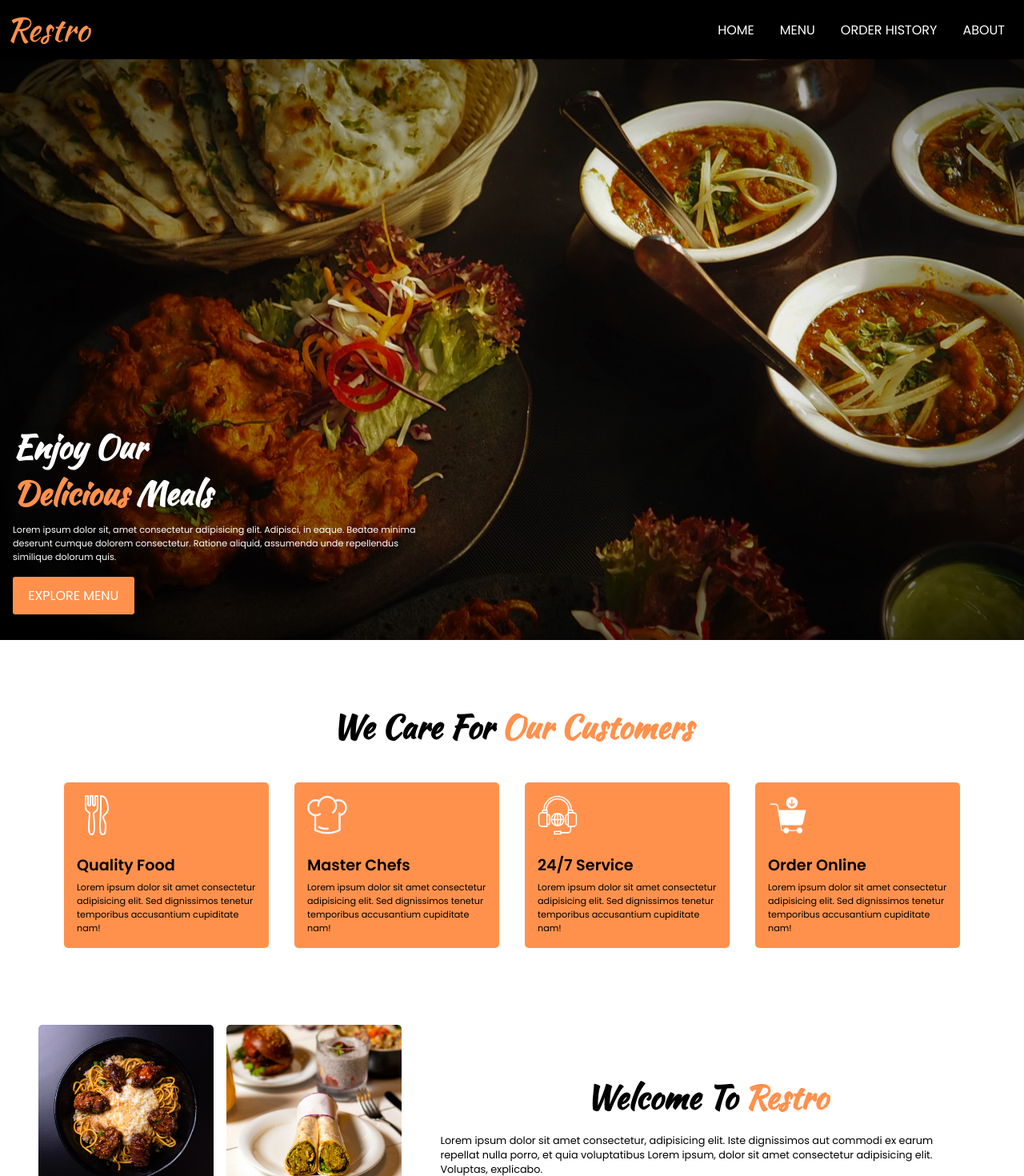
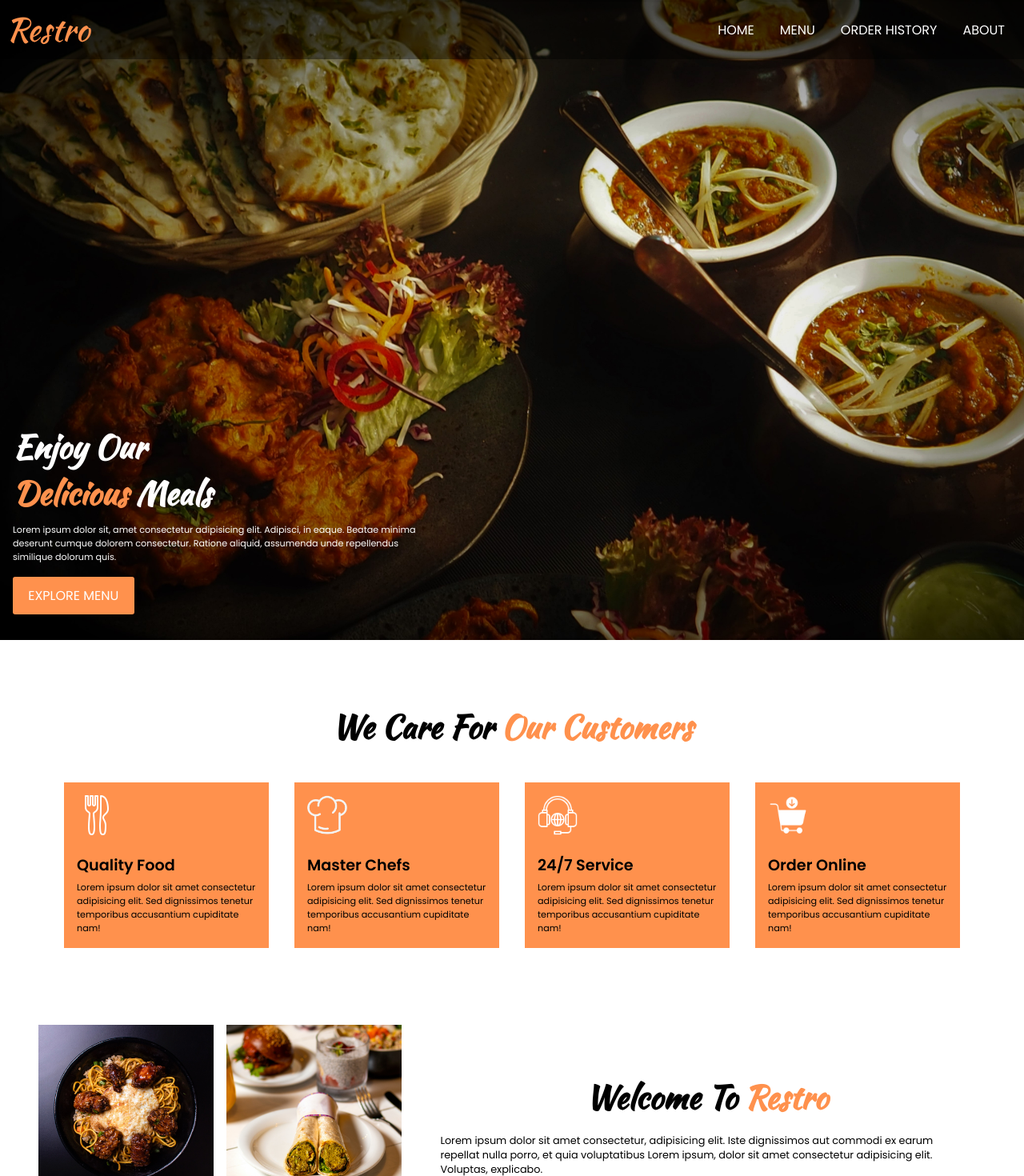
Before and after one commit to Abhijeet-Gautam5702/restaurant-website, a React (Vite) app: page / in a window 1280 px wide. Shown: the top 1470 px of the page at 80% size. Built offline with nearby package versions, Linux system fonts and the light colour scheme.

Commit message:
minor updates in UI

```diff
--- a/src/components/Footer/Footer.jsx
+++ b/src/components/Footer/Footer.jsx
@@ -41,7 +41,7 @@ export default function Footer() {
           Abhijeet Gautam
         </a>
 
-        <a target="_blank" href="https://github.com/Abhijeet-Gautam5702">
+        <a target="_blank" href="https://github.com/Abhijeet-Gautam5702/restaurant-website">
           <FaGithub />
         </a>
         <a target="_blank" href="https://twitter.com/abhijeet_gautam">
--- a/src/components/Navbar/Navbar.jsx
+++ b/src/components/Navbar/Navbar.jsx
@@ -1,4 +1,4 @@
-import React, { useState } from "react";
+import React, { useState, useEffect } from "react";
 import "./Navbar.scss";
 import { GiHamburgerMenu } from "react-icons/gi";
 import { motion } from "framer-motion";
@@ -25,11 +25,26 @@ const toggleMenuAnimation = {
 };
 
 export default function Navbar() {
+  const [navBGColor, setNavBGColor] = useState("rgba(0,0,0,0.4)");
   const [isOpen, setIsOpen] = useState(false);
+
+  useEffect(() => {
+    function changeNavBGColor() {
+      if (window.scrollY > window.innerHeight) {
+        setNavBGColor("black");
+      } else {
+        setNavBGColor("rgba(0,0,0,0.4)");
+      }
+    }
+
+    window.addEventListener("scroll", changeNavBGColor);
+
+    return () => window.removeEventListener("scroll", changeNavBGColor);
+  });
 
   return (
     <>
-      <nav>
+      <nav style={{ backgroundColor: navBGColor }}>
         {/* Navbar for large devices */}
         <div className="navbar">
           <div className="navbar__logo head-text">
--- a/src/components/Navbar/Navbar.scss
+++ b/src/components/Navbar/Navbar.scss
@@ -10,7 +10,7 @@ nav {
   width: 100%;
 
   // background: rgba(0, 0, 0, 0.4);
-  background-color: black;
+  // background-color: black;
   @media screen and (max-width: 450px) {
     background-color: black;
   }
--- a/src/components/ServiceCard/ServiceCard.jsx
+++ b/src/components/ServiceCard/ServiceCard.jsx
@@ -5,15 +5,15 @@ import { motion } from "framer-motion";
 const cardVariants = {
   hidden: {
     opacity: 0,
-    y: 100,
+    y: 50,
   },
   visible: {
     opacity: 1,
     y: 0,
     transition: {
-      type: "spring",
-      duration: 1,
-      staggerChildren: 0.5,
+      // type: "spring",
+      // delay: 0.6,
+      // staggerChildren: 0.5,
     },
   },
 
@@ -22,11 +22,11 @@ const cardVariants = {
   },
 };
 
-export default function ServiceCard({ dataItem, variants }) {
+export default function ServiceCard({ dataItem }) {
   const { title, description, icon } = dataItem;
   return (
     <motion.div
-      variants={variants}
+      variants={cardVariants}
       initial="hidden"
       whileInView="visible"
       whileHover="whileHover"
--- a/src/components/ServiceCard/ServiceCard.scss
+++ b/src/components/ServiceCard/ServiceCard.scss
@@ -1,24 +1,24 @@
 .services__card {
   // border: 2px solid black;
-  border-radius: 5px;
+  // border-radius: 5px;
   background-color: var(--orange);
   //   box-shadow: 0 0 5px rgba(0, 0, 0, 0.3);
   //   max-height: 250px;
   min-width: 200px;
   margin: 0.5rem 1rem;
-    width:20%;
+  width: 20%;
   padding: 1rem;
-  transition: 0.3s;
-//   color: white;
+  // transition: 0.3s;
+  //   color: white;
 
-img {
+  img {
     width: 50px;
     object-fit: cover;
-}
-h2 {
+  }
+  h2 {
     text-transform: capitalize;
     margin-top: 1.2rem;
-}
+  }
   p {
     margin-top: 0.3rem;
   }
@@ -27,12 +27,12 @@ h2 {
     transform: scale(1.05);
   }
 
-  @media screen and (min-width:2000px){
-    margin:2rem;
-    padding:2rem;
+  @media screen and (min-width: 2000px) {
+    margin: 2rem;
+    padding: 2rem;
 
-    img{
-        width:100px;
+    img {
+      width: 100px;
     }
   }
 }
--- a/src/container/Homepage/Homepage.jsx
+++ b/src/container/Homepage/Homepage.jsx
@@ -1,14 +1,30 @@
 import React from "react";
 import { motion } from "framer-motion";
 import "./Homepage.scss";
+
+const homepageVariants = {
+  hidden: {
+    opacity: 0,
+    x: "-20%",
+  },
+  visible: {
+    opacity: 1,
+    x: 0,
+    transition: {
+      duration: 0.5,
+      ease: "easeIn",
+    },
+  },
+};
 
 export default function Homepage() {
   return (
     <div id="home" className="app__container  home ">
       <motion.div
         className="home__welcome-container"
-        whileInView={{ opacity: [0, 1], x: ["-20%", "0%"] }}
-        transition={{ duration: 0.5, ease: "easeIn" }}
+        variants={homepageVariants}
+        initial="hidden"
+        animate="visible"
       >
         <h1 className="head-text">
           enjoy our <br />
--- a/src/container/Homepage/Homepage.scss
+++ b/src/container/Homepage/Homepage.scss
@@ -1,15 +1,11 @@
 .home {
   position: relative;
-  // z-index: -1;
   background-image: url(../../assets/images/home2.jpg);
   background-repeat: no-repeat;
   background-size: cover;
-  //   background-position: 0 20px;
 }
 
 .home__welcome-container {
-  //   background-color: rgba(0, 0, 0, 0.5);
-  //   border: 2px solid red;
   max-width: 40vw;
   display: flex;
   flex-direction: column;
--- a/src/container/Services/Services.jsx
+++ b/src/container/Services/Services.jsx
@@ -34,15 +34,15 @@ const servicesData = [
 const variants = {
   hidden: {
     opacity: 0,
-    y: 100,
+    y: 30,
   },
   visible: {
     opacity: 1,
     y: 0,
     transition: {
       // type: "spring",
-      duration: 1,
-      staggerChildren: 0.25,
+      duration: 0.7,
+      // staggerChildren: 0.25,
       ease: "easeInOut",
     },
   },
@@ -64,7 +64,7 @@ export default function Services() {
         className="app__services-cards"
       >
         {servicesData.map((item) => {
-          return <ServiceCard key={Math.random()} dataItem={item} variants={variants} />;
+          return <ServiceCard key={Math.random()} dataItem={item} />;
         })}
       </motion.div>
     </div>
--- a/src/container/Welcome/Welcome.jsx
+++ b/src/container/Welcome/Welcome.jsx
@@ -10,8 +10,8 @@ const imgVariants = {
   visible: {
     opacity: 1,
     transition: {
-      duration: 1.5,
-      type: "spring",
+      duration: 0.5,
+      // type: "spring",
       ease: "easeInOut",
     },
   },
--- a/src/container/Welcome/Welcome.scss
+++ b/src/container/Welcome/Welcome.scss
@@ -18,23 +18,11 @@
   align-items: center;
   margin: 3rem 0;
 
-  // img:nth-child(1),
-  // img:nth-child(4) {
-  //   transform: scale(0.6);
-  // }
-  // img:nth-child(2),
-  // img:nth-child(3) {
-  //   transform: scale(1);
-  // }
-
   img {
-    //   box-shadow: 0 0 20px rgba(0,0,0,0.5);
-    // box-shadow: 5px 5px 20px rgba(0, 0, 0, 0.5);
-    // outline:2px solid blue;
     width: 45%;
     object-fit: cover;
-    border-radius: 5px;
-    margin: 0.5rem; //testing
+    // border-radius: 5px;
+    margin: 0.5rem;
   }
 
   @media screen and (max-width: 768px) {
```
